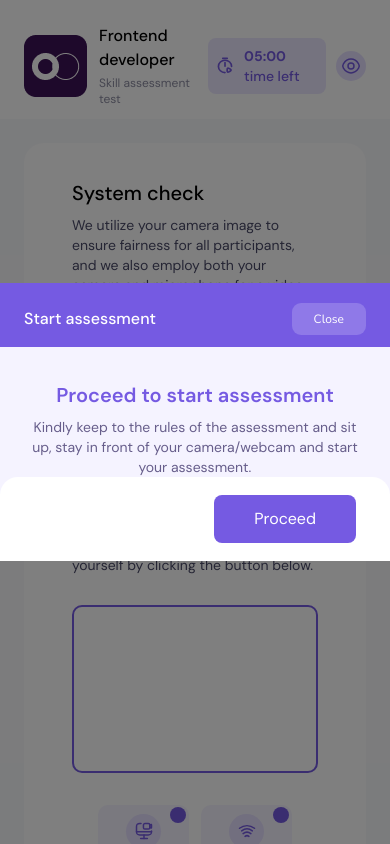
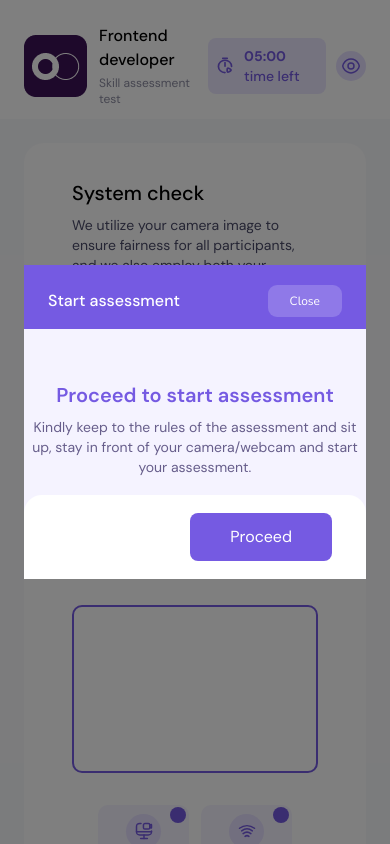
Before and after one commit to DrPrime01/gelinkedai-fe-task, a Next.js app: page / in a window 390 px wide. Shown: the top 844 px of the page. Built offline with nearby package versions, Linux system fonts and the light colour scheme.

Commit message:
fix: added modal margin-x for mobile devices

```diff
--- a/components/Modal.jsx
+++ b/components/Modal.jsx
@@ -11,7 +11,7 @@ export default function Modal({ openModal, closeModal }) {
 			}`}
 		>
 			<div
-				className={`flex flex-col max-w-[472px] bg-[#F5F3FF] w-full md:max-h-[314px] box-border rounded-[18px] md:h-full transition-transform duration-200 delay-100 ${
+				className={`flex flex-col max-md:mx-6 max-w-[472px] bg-[#F5F3FF] w-full h-full max-h-[314px] box-border rounded-[18px] md:h-full transition-transform duration-200 delay-100 ${
 					openModal ? "scale-100" : "scale-75"
 				}`}
 			>
--- a/components/Streaming.jsx
+++ b/components/Streaming.jsx
@@ -198,7 +198,7 @@ export default function Streaming() {
 			</div>
 			<div>
 				<button
-					disabled={isRunning}
+					// disabled={isRunning}
 					onClick={startStreaming}
 					className="rounded-lg bg-primary-500 disabled:bg-primary-500/50 text-white py-[13px] px-[17px] text-sm font-medium max-md:w-full"
 				>
```
